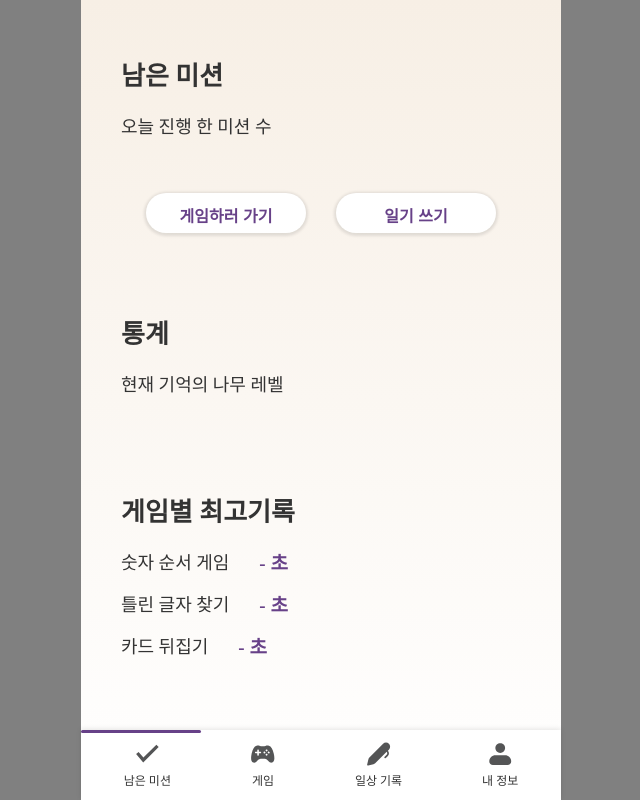
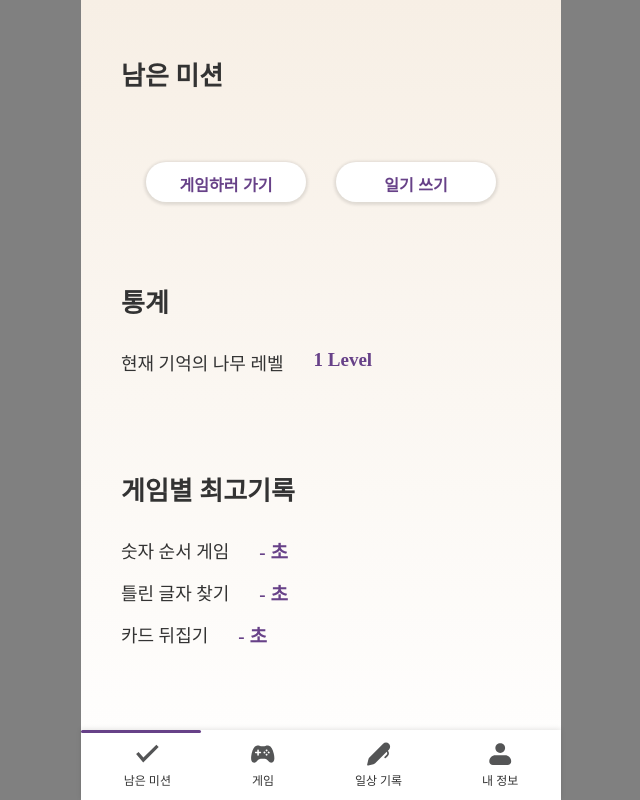
Before and after one commit to 9oormthon-univ/2024_DANPOONG_TEAM_18_FE, a React (Vite) app: page / in a window 1280 px wide. Shown: the whole page, without its empty margins (319-959 px from the left). Built offline with nearby package versions, Linux system fonts and the light colour scheme; no server answers.

Commit message:
feat: add level state in App, Home page

```diff
--- a/src/App.jsx
+++ b/src/App.jsx
@@ -14,6 +14,7 @@ import TextGame from "./pages/TextGame"
 export const ScoreContext = createContext();
 
 function App() {
+  const [level, setLevel] = useState(1);
   const [bestScore, setBestScore] = useState({
     numberGame: '-',
     cardGame: '-',
@@ -30,7 +31,7 @@ function App() {
 
   return (
     <BrowserRouter>
-      <ScoreContext.Provider value={{ bestScore, setGameScore, seconds, setSeconds }}>
+      <ScoreContext.Provider value={{ level, setLevel, bestScore, setGameScore, seconds, setSeconds }}>
         <Routes>
           <Route path="/" element={<Home />} />
           <Route path="/login" element={<Login />} />
--- a/src/pages/Home.jsx
+++ b/src/pages/Home.jsx
@@ -8,7 +8,7 @@ import { ScoreContext } from "../App"
 const Home = () => {
   const nav = useNavigate();
   const [activeTab, setActiveTab] = useState(0);
-  const { bestScore } = useContext(ScoreContext);
+  const { level, bestScore } = useContext(ScoreContext);
 
   const handleGameNav = () => {
     nav('/game');
@@ -25,7 +25,6 @@ const Home = () => {
       <ContentsWrapper>
         <TopSection>
           <Title>남은 미션</Title>
-          <SecondTitle>오늘 진행 한 미션 수 </SecondTitle>
           <ButtonContainer>
             <Button text={"게임하러 가기"} onClick={() => handleGameNav()}/>
             <Button text={"일기 쓰기"} onClick={() => handleDiaryNav()}/>
@@ -34,7 +33,10 @@ const Home = () => {
 
         <MiddleSection>
           <Title>통계</Title>
-          <SecondTitle>현재 기억의 나무 레벨 </SecondTitle>
+          <SecondTitle>
+            현재 기억의 나무 레벨
+            <ScoreContent>{level} Level</ScoreContent>
+          </SecondTitle>
         </MiddleSection>
 
         <BottomSection>
@@ -105,7 +107,7 @@ const BottomSection = styled.div`
 const Title = styled.div`
     font-weight: 600;
     font-size: 26px;
-    margin-bottom: 20px;
+    margin-bottom: 30px;
 `
 
 const SecondTitle = styled.div`
```
